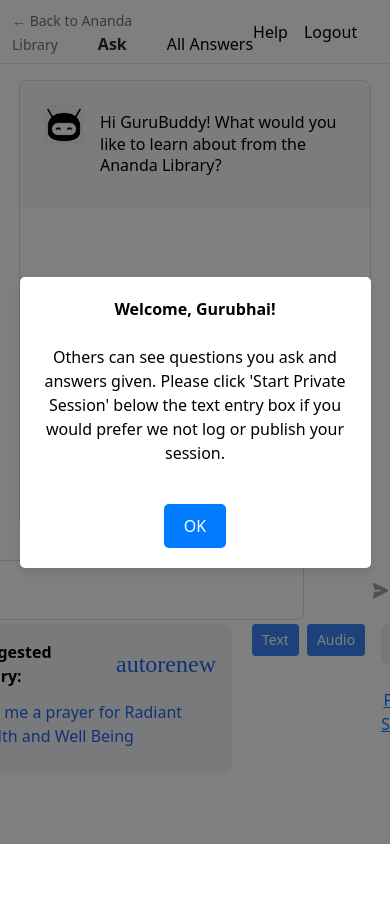
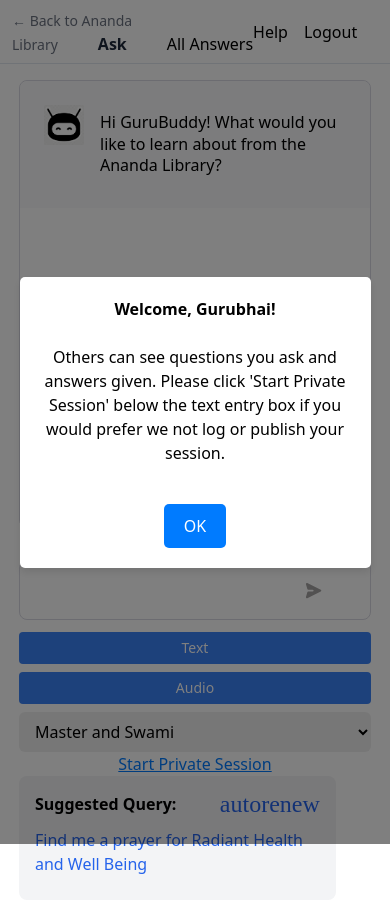
Before and after one commit to mayooear/gpt4-pdf-chatbot-langchain, a Next.js app: page / in a window 390 px wide. Shown: the top 912 px of the page. Before the commit the page ends 844 px from the top, so only its background shows below. Built offline with nearby package versions, Linux system fonts and the light colour scheme.

Commit message:
UI mobile layout tweaks; get bless cookie to stick

```diff
--- a/components/ChatInput.tsx
+++ b/components/ChatInput.tsx
@@ -113,36 +113,51 @@ export const ChatInput: React.FC<ChatInputProps> = ({
               )}
             </button>
           </div>
-          <div className="flex justify-between items-start mt-1">
-            <div className="w-[40vw] min-w-[300px]">
-              <RandomQueries queries={randomQueries} onQueryClick={(q) => {
+          <div className="flex flex-col sm:flex-row sm:justify-between sm:items-start mt-1 space-y-2 sm:space-y-0">
+            <div className="w-full sm:w-1/2 sm:pr-2 order-2 sm:order-1">
+              <RandomQueries
+                queries={randomQueries}
+                onQueryClick={(q) => {
                   setLocalQuery(q);
                   handleClick(q);
-              }} isLoading={loading} shuffleQueries={shuffleQueries} />
+                }}
+                isLoading={loading}
+                shuffleQueries={shuffleQueries}
+              />
             </div>
-            <div className="flex items-start space-x-2">
-              <div className="flex space-x-2 mr-2">
+
+            <div className="w-full sm:w-1/2 sm:pl-2 order-1 sm:order-2">
+              <div className="flex flex-col sm:items-end">
+                <div className="flex flex-col sm:flex-row sm:items-center sm:justify-end space-y-2 sm:space-y-0 sm:space-x-4 w-full">
+                  <div className="flex flex-col sm:flex-row space-y-2 sm:space-y-0 sm:space-x-2">
                     <button
                       type="button"
                       onClick={() => handleMediaTypeChange('text')}
-                  className={`px-2.5 py-1.5 text-sm rounded ${mediaTypes.text ? 'bg-blue-500 text-white' : 'bg-gray-200 text-gray-700'}`}
+                      className={`px-2.5 py-1.5 text-sm rounded w-full sm:w-auto ${
+                        mediaTypes.text ? 'bg-blue-500 text-white' : 'bg-gray-200 text-gray-700'
+                      }`}
                     >
                       Text
                     </button>
                     <button
                       type="button"
                       onClick={() => handleMediaTypeChange('audio')}
-                  className={`px-2.5 py-1.5 text-sm rounded ${mediaTypes.audio ? 'bg-blue-500 text-white' : 'bg-gray-200 text-gray-700'}`}
+                      className={`px-2.5 py-1.5 text-sm rounded w-full sm:w-auto ${
+                        mediaTypes.audio ? 'bg-blue-500 text-white' : 'bg-gray-200 text-gray-700'
+                      }`}
                     >
                       Audio
                     </button>
                   </div>
-              <div className="flex flex-col items-end">
+                  <div className="sm:w-40">
                     <CollectionSelector onCollectionChange={handleCollectionChange} currentCollection={collection} />
+                  </div>
+                </div>
+
                 <button
                   type="button"
                   onClick={handlePrivateSessionChange}
-                  className={`${styles.privateButton} ${privateSession ? styles.buttonActive : ''} mt-2`}
+                  className={`${styles.privateButton} ${privateSession ? styles.buttonActive : ''} w-full sm:w-auto mt-2 sm:mt-1`}
                 >
                   {privateSession ? 'Reload Page to End Private Session' : 'Start Private Session'}
                 </button>
--- a/pages/bless.tsx
+++ b/pages/bless.tsx
@@ -1,4 +1,4 @@
-import { useEffect, useState } from 'react';
+import { useEffect, useState, useCallback } from 'react';
 import { isSudo } from '../utils/client/cookieUtils';
 import Link from 'next/link';
 
@@ -9,6 +9,12 @@ interface SudoPageProps {
 const SudoPage: React.FC<SudoPageProps> = ({ pageName }) => {
   const [password, setPassword] = useState('');
   const [sudoStatus, setSudoStatus] = useState('');
+
+  const checkSudoStatus = useCallback(async () => {
+    const cookies = document.cookie;
+    const isSudoUser = await isSudo(cookies);
+    setSudoStatus(isSudoUser ? 'You are Blessed!' : 'You are not blessed');
+  }, []);
 
   const handleSubmit = async (event: React.FormEvent) => {
     event.preventDefault();
@@ -21,6 +27,7 @@ const SudoPage: React.FC<SudoPageProps> = ({ pageName }) => {
     });
     const data = await response.json();
     setSudoStatus(data.message);
+    checkSudoStatus();
   };
 
   const handleRemoveBlessed = async () => {
@@ -32,17 +39,12 @@ const SudoPage: React.FC<SudoPageProps> = ({ pageName }) => {
     });
     const data = await response.json();
     setSudoStatus(data.message);
+    checkSudoStatus();
   };
 
   useEffect(() => {
-    const checkSudoStatus = async () => {
-      const cookies = document.cookie;
-      const isSudoUser = await isSudo(cookies);
-      setSudoStatus(isSudoUser ? 'You are Blessed!' : 'You are not blessed');
-    };
-
     checkSudoStatus();
-  }, []);
+  }, [checkSudoStatus]);
 
   return (
     <div className="flex flex-col justify-center items-center h-screen">
```
Lines whose indentation alone changed are shown as unchanged.
